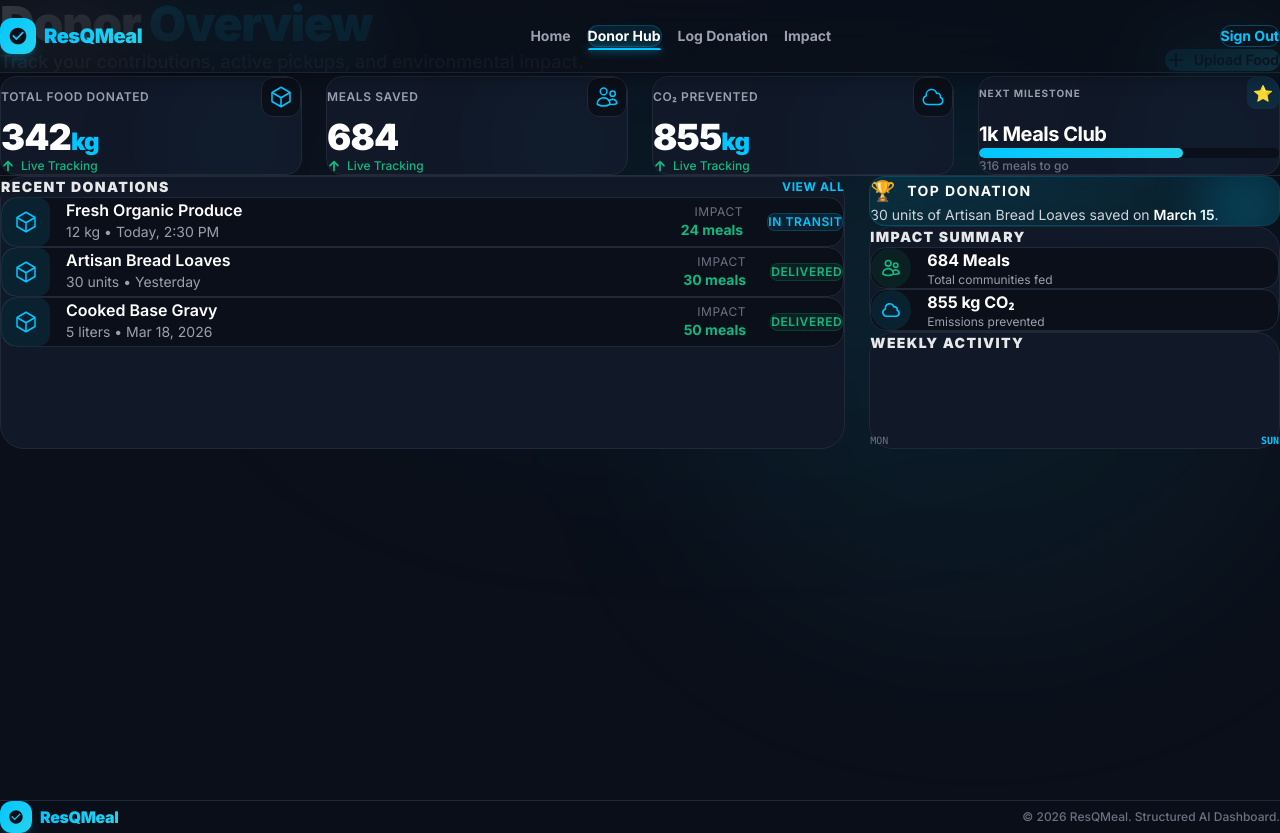
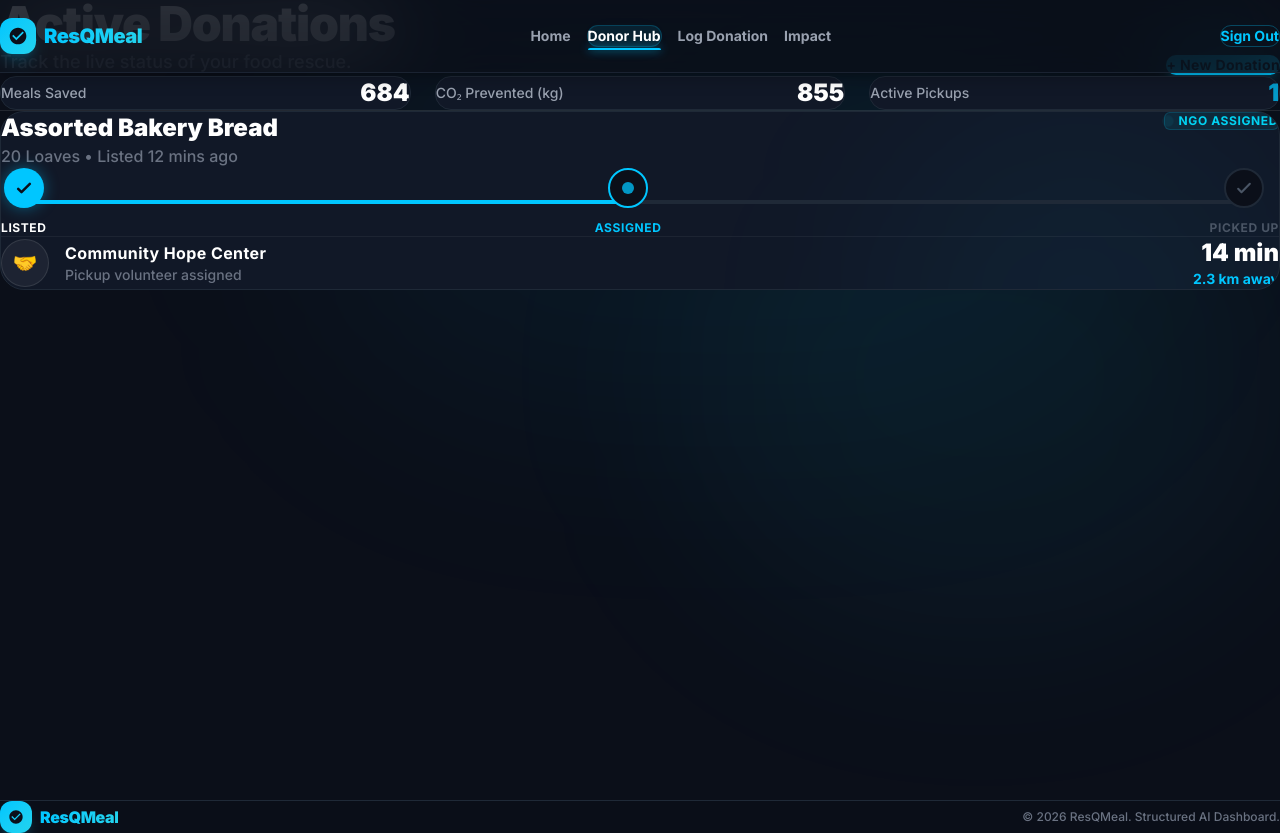
Before and after one commit to swapnilhingane18/resqmealai, a React (Vite) app: page /login in a window 1280 px wide. Both pictures are taken after a click on the element 408 px from the left and 400 px from the top of the page. Built offline with nearby package versions, Linux system fonts and the light colour scheme.

Commit message:
feat: build minimal donor dashboard with active donation tracking

```diff
--- a/src/donor/pages/DonorDashboard.jsx
+++ b/src/donor/pages/DonorDashboard.jsx
@@ -1,234 +1,113 @@
 import { motion } from 'framer-motion';
-import StatsCard from '../../components/StatsCard';
-import Button from '../../components/Button';
 import { Link } from 'react-router-dom';
-
-const recentDonations = [
-  { id: 1, food: 'Fresh Organic Produce', qty: '12 kg', date: 'Today, 2:30 PM', status: 'In Transit', impact: '24 meals' },
-  { id: 2, food: 'Artisan Bread Loaves', qty: '30 units', date: 'Yesterday', status: 'Delivered', impact: '30 meals' },
-  { id: 3, food: 'Cooked Base Gravy', qty: '5 liters', date: 'Mar 18, 2026', status: 'Delivered', impact: '50 meals' },
-];
 
 export default function DonorDashboard() {
   return (
     <div className="min-h-screen py-10">
       <div className="max-w-7xl mx-auto px-6">
+
         {/* Header */}
-        <motion.div
-          initial={{ opacity: 0, y: -20 }}
-          animate={{ opacity: 1, y: 0 }}
-          transition={{ duration: 0.5, ease: 'easeOut' }}
-          className="flex flex-col sm:flex-row sm:items-end justify-between gap-4 mb-10"
-        >
+        <div className="flex flex-col sm:flex-row justify-between items-start sm:items-end gap-6 mb-10">
           <div>
-            <h1 className="text-4xl sm:text-5xl font-black text-white tracking-tight">
-              Donor <span className="text-primary">Overview</span>
-            </h1>
-            <p className="mt-3 text-lg text-gray-500 font-medium">Track your contributions, active pickups, and environmental impact.</p>
+            <h1 className="text-4xl sm:text-5xl font-black text-white tracking-tight">Active Donations</h1>
+            <p className="mt-3 text-lg text-gray-500 font-medium">Track the live status of your food rescue.</p>
           </div>
           <Link to="/donor/upload">
-            <Button variant="primary" className="shrink-0 gap-2">
-              <svg className="w-5 h-5" fill="none" viewBox="0 0 24 24" stroke="currentColor" strokeWidth={2}>
-                <path strokeLinecap="round" strokeLinejoin="round" d="M12 4.5v15m7.5-7.5h-15" />
-              </svg>
-              Upload Food
-            </Button>
+            <button className="px-6 py-3 rounded-xl bg-primary text-[#0B0F19] font-bold text-sm tracking-wide hover:bg-secondary transition-colors shadow-lg shadow-primary/20">
+              + New Donation
+            </button>
           </Link>
-        </motion.div>
+        </div>
 
-        {/* Stats Grid */}
-        <div className="grid grid-cols-1 md:grid-cols-2 lg:grid-cols-4 gap-6 mt-8 mb-8">
-          <StatsCard
-            index={0}
-            title="Total Food Donated"
-            value="342"
-            suffix="kg"
-            icon={<svg className="w-6 h-6 text-primary" fill="none" viewBox="0 0 24 24" stroke="currentColor" strokeWidth={1.5}><path strokeLinecap="round" strokeLinejoin="round" d="M21 7.5l-9-5.25L3 7.5m18 0l-9 5.25m9-5.25v9l-9 5.25M3 7.5l9 5.25M3 7.5v9l9 5.25m0-9v9" /></svg>}
-          />
-          <StatsCard
-            index={1}
-            title="Meals Saved"
-            value="684"
-            icon={<svg className="w-6 h-6 text-primary" fill="none" viewBox="0 0 24 24" stroke="currentColor" strokeWidth={1.5}><path strokeLinecap="round" strokeLinejoin="round" d="M15 19.128a9.38 9.38 0 002.625.372 9.337 9.337 0 004.121-.952 4.125 4.125 0 00-7.533-2.493M15 19.128v-.003c0-1.113-.285-2.16-.786-3.07M15 19.128v.106A12.318 12.318 0 018.624 21c-2.331 0-4.512-.645-6.374-1.766l-.001-.109a6.375 6.375 0 0111.964-3.07M12 6.375a3.375 3.375 0 11-6.75 0 3.375 3.375 0 016.75 0zm8.25 2.25a2.625 2.625 0 11-5.25 0 2.625 2.625 0 015.25 0z" /></svg>}
-          />
-          <StatsCard
-            index={2}
-            title="CO₂ Prevented"
-            value="855"
-            suffix="kg"
-            icon={<svg className="w-6 h-6 text-primary" fill="none" viewBox="0 0 24 24" stroke="currentColor" strokeWidth={1.5}><path strokeLinecap="round" strokeLinejoin="round" d="M2.25 15a4.5 4.5 0 004.5 4.5H18a3.75 3.75 0 001.332-7.257 3 3 0 00-3.758-3.848 5.25 5.25 0 00-10.233 2.33A4.502 4.502 0 002.25 15z" /></svg>}
-          />
-          {/* Progress Indicator Card */}
-          <motion.div
-            initial={{ opacity: 0, scale: 0.95, y: 15 }}
-            animate={{ opacity: 1, scale: 1, y: 0 }}
-            transition={{ duration: 0.5, delay: 0.3, ease: 'easeOut' }}
-            className="bg-[#111827] border border-[#1f2937] hover:border-primary/30 rounded-2xl p-6 group transition-all duration-300 relative overflow-hidden"
-          >
-            <div className="absolute top-0 right-0 w-32 h-32 bg-primary/5 rounded-full blur-3xl group-hover:bg-primary/10 transition-colors" />
-            <div className="relative z-10 flex flex-col justify-between h-full space-y-4">
-              <div className="flex items-center justify-between mb-4">
-                <p className="text-[10px] font-bold text-gray-400 uppercase tracking-widest">Next Milestone</p>
-                <div className="w-8 h-8 rounded-lg bg-primary/10 flex items-center justify-center text-primary">
-                  ⭐
+        {/* Minimal Macro Stats */}
+        <div className="grid grid-cols-1 sm:grid-cols-3 gap-6 mb-12">
+          <div className="bg-[#111827] border border-[#1f2937] px-6 py-5 rounded-2xl flex items-center justify-between">
+            <span className="text-gray-400 font-medium text-sm">Meals Saved</span>
+            <span className="text-2xl font-black text-white">684</span>
           </div>
+          <div className="bg-[#111827] border border-[#1f2937] px-6 py-5 rounded-2xl flex items-center justify-between">
+            <span className="text-gray-400 font-medium text-sm">CO₂ Prevented (kg)</span>
+            <span className="text-2xl font-black text-white">855</span>
           </div>
-              <div>
-                <p className="text-xl font-bold text-white mb-2 tracking-tight">1k Meals Club</p>
-                <div className="w-full bg-[#0B0F19] rounded-full h-2.5 mb-1.5 overflow-hidden">
-                  <div className="bg-gradient-to-r from-primary to-secondary h-2.5 rounded-full" style={{ width: '68%' }} />
+          <div className="bg-[#111827] border border-[#1f2937] px-6 py-5 rounded-2xl flex items-center justify-between">
+            <span className="text-gray-400 font-medium text-sm">Active Pickups</span>
+            <span className="text-2xl font-black text-primary animate-pulse">1</span>
           </div>
-                <p className="text-xs text-gray-500 font-medium">316 meals to go</p>
-              </div>
-            </div>
-          </motion.div>
         </div>
 
         <hr className="border-t border-white/10 my-10" />
 
-        {/* Main Content Grid */}
-        <div className="grid grid-cols-1 lg:grid-cols-3 gap-6">
+        {/* Live Swiggy-Style Tracking Card */}
+        <motion.div
+          initial={{ opacity: 0, y: 20 }}
+          animate={{ opacity: 1, y: 0 }}
+          className="bg-[#111827] border border-[#1f2937] p-8 rounded-3xl relative overflow-hidden"
+        >
+          <div className="absolute top-0 right-0 w-[400px] h-[400px] bg-primary/5 rounded-full blur-[100px] pointer-events-none" />
 
-          {/* Left Column: Recent Activity */}
-          <div className="lg:col-span-2 space-y-8">
-            <motion.div
-              initial={{ opacity: 0, y: 30 }}
-              whileInView={{ opacity: 1, y: 0 }}
-              viewport={{ once: true, margin: "-50px" }}
-              transition={{ duration: 0.5, ease: 'easeOut' }}
-              className="bg-[#111827] border border-[#1f2937] rounded-3xl p-6 sm:p-8 h-full"
-            >
-              <div className="flex items-center justify-between mb-8">
-                <h2 className="text-sm font-black text-white/90 uppercase tracking-widest">Recent Donations</h2>
-                <button className="text-xs font-bold text-primary hover:text-white transition-colors uppercase tracking-wider">View All</button>
+          <div className="relative z-10">
+            <div className="flex justify-between items-start mb-12">
+              <div>
+                <h2 className="text-2xl font-black text-white mb-2">Assorted Bakery Bread</h2>
+                <p className="text-gray-500 font-medium">20 Loaves • Listed 12 mins ago</p>
               </div>
-
-              <div className="space-y-4">
-                {recentDonations.map((item, idx) => (
-                  <motion.div
-                    key={item.id}
-                    initial={{ opacity: 0, x: -20 }}
-                    whileInView={{ opacity: 1, x: 0 }}
-                    viewport={{ once: true }}
-                    transition={{ duration: 0.4, delay: idx * 0.1 }}
-                    className="flex flex-col sm:flex-row sm:items-center justify-between p-5 rounded-2xl bg-[#0B0F19] border border-[#1f2937] hover:border-primary/20 transition-colors gap-4"
-                  >
-                    <div className="flex items-start gap-4">
-                      <div className="w-12 h-12 rounded-xl bg-primary/10 flex items-center justify-center shrink-0">
-                        <svg className="w-6 h-6 text-primary" fill="none" viewBox="0 0 24 24" stroke="currentColor" strokeWidth={1.5}>
-                          <path strokeLinecap="round" strokeLinejoin="round" d="M21 7.5l-9-5.25L3 7.5m18 0l-9 5.25m9-5.25v9l-9 5.25M3 7.5l9 5.25M3 7.5v9l9 5.25m0-9v9" />
-                        </svg>
-                      </div>
-                      <div>
-                        <h4 className="text-white font-semibold">{item.food}</h4>
-                        <p className="text-sm text-gray-400 mt-1">{item.qty} • {item.date}</p>
+              <div className="px-3 py-1.5 bg-cyan-500/10 text-cyan-400 border border-cyan-500/20 rounded-md text-xs font-bold uppercase tracking-wider flex items-center gap-2">
+                <div className="w-1.5 h-1.5 rounded-full bg-cyan-400 animate-ping" />
+                NGO Assigned
               </div>
             </div>
 
-                    <div className="flex items-center justify-between sm:justify-end gap-6 sm:w-1/3">
-                      <div className="text-left sm:text-right">
-                        <p className="text-xs text-gray-500 uppercase tracking-wider mb-1">Impact</p>
-                        <p className="text-sm font-bold text-success">{item.impact}</p>
-                      </div>
-                      <div className={`px-3 py-1.5 rounded-lg text-xs font-semibold uppercase tracking-wider shrink-0 ${
-                        item.status === 'Delivered'
-                          ? 'bg-success/10 text-success border border-success/20'
-                          : 'bg-primary/10 text-primary border border-primary/20'
-                      }`}>
-                        {item.status}
-                      </div>
-                    </div>
-                  </motion.div>
-                ))}
-              </div>
-            </motion.div>
+            {/* Status Timeline */}
+            <div className="relative flex justify-between items-center px-4 mb-4">
+              {/* Connection Line */}
+              <div className="absolute top-1/2 left-8 right-8 h-1 bg-[#1f2937] -translate-y-1/2 rounded-full z-0 overflow-hidden">
+                <div className="h-full bg-primary w-1/2" />
               </div>
 
-          {/* Right Column: Impact Summary & Density Additions */}
-          <div className="lg:col-span-1 space-y-6">
+              {/* Step 1 */}
+              <div className="relative z-10 flex flex-col items-center gap-3">
+                <div className="w-10 h-10 rounded-full bg-primary text-[#0B0F19] flex items-center justify-center shadow-[0_0_15px_rgba(0,198,255,0.4)]">
+                  <svg className="w-5 h-5" fill="none" viewBox="0 0 24 24" stroke="currentColor" strokeWidth={3}><path strokeLinecap="round" strokeLinejoin="round" d="M5 13l4 4L19 7" /></svg>
+                </div>
+                <span className="text-xs font-bold text-white uppercase tracking-wider">Listed</span>
+              </div>
 
-            {/* Top Highlight Card */}
-            <motion.div
-              initial={{ opacity: 0, y: 20 }}
-              whileInView={{ opacity: 1, y: 0 }}
-              viewport={{ once: true }}
-              className="bg-gradient-to-br from-primary/10 to-secondary/5 border border-primary/20 rounded-2xl p-5 relative overflow-hidden"
-            >
-              <div className="absolute -right-4 -top-4 w-24 h-24 bg-primary/20 blur-xl rounded-full" />
-              <div className="flex items-center gap-3 mb-2">
-                <span className="text-xl">🏆</span>
-                <h3 className="text-sm font-bold text-white tracking-widest uppercase">Top Donation</h3>
+              {/* Step 2 */}
+              <div className="relative z-10 flex flex-col items-center gap-3">
+                <div className="w-10 h-10 rounded-full bg-[#0B0F19] border-2 border-primary text-primary flex items-center justify-center">
+                  <div className="w-3 h-3 rounded-full bg-primary animate-pulse" />
                 </div>
-              <p className="text-gray-300 text-sm">30 units of Artisan Bread Loaves saved on <span className="text-white font-semibold">March 15</span>.</p>
-            </motion.div>
+                <span className="text-xs font-bold text-primary uppercase tracking-wider">Assigned</span>
+              </div>
 
-            {/* Impact Summary */}
-            <motion.div
-              initial={{ opacity: 0, y: 30 }}
-              whileInView={{ opacity: 1, y: 0 }}
-              viewport={{ once: true }}
-              transition={{ duration: 0.5, delay: 0.1, ease: 'easeOut' }}
-              className="bg-[#111827] border border-[#1f2937] rounded-3xl p-6"
-            >
-              <h2 className="text-sm font-black text-white/90 uppercase tracking-widest mb-6">Impact Summary</h2>
-              <div className="space-y-4">
-                <div className="p-4 rounded-2xl bg-[#0B0F19] border border-[#1f2937] flex items-center gap-4">
-                  <div className="w-10 h-10 rounded-full bg-success/10 flex items-center justify-center text-success shrink-0">
-                    <svg className="w-5 h-5" fill="none" viewBox="0 0 24 24" stroke="currentColor" strokeWidth={2}>
-                      <path strokeLinecap="round" strokeLinejoin="round" d="M15 19.128a9.38 9.38 0 002.625.372 9.337 9.337 0 004.121-.952 4.125 4.125 0 00-7.533-2.493M15 19.128v-.003c0-1.113-.285-2.16-.786-3.07M15 19.128v.106A12.318 12.318 0 018.624 21c-2.331 0-4.512-.645-6.374-1.766l-.001-.109a6.375 6.375 0 0111.964-3.07M12 6.375a3.375 3.375 0 11-6.75 0 3.375 3.375 0 016.75 0zm8.25 2.25a2.625 2.625 0 11-5.25 0 2.625 2.625 0 015.25 0z" />
-                    </svg>
+              {/* Step 3 */}
+              <div className="relative z-10 flex flex-col items-center gap-3">
+                <div className="w-10 h-10 rounded-full bg-[#0B0F19] border-2 border-[#1f2937] text-gray-600 flex items-center justify-center">
+                  <svg className="w-5 h-5" fill="none" viewBox="0 0 24 24" stroke="currentColor" strokeWidth={2.5}><path strokeLinecap="round" strokeLinejoin="round" d="M5 13l4 4L19 7" /></svg>
                 </div>
-                  <div>
-                    <h3 className="text-white font-bold text-base">684 Meals</h3>
-                    <p className="text-xs text-gray-400">Total communities fed</p>
+                <span className="text-xs font-bold text-gray-600 uppercase tracking-wider">Picked Up</span>
               </div>
             </div>
 
-                <div className="p-4 rounded-2xl bg-[#0B0F19] border border-[#1f2937] flex items-center gap-4">
-                  <div className="w-10 h-10 rounded-full bg-primary/10 flex items-center justify-center text-primary shrink-0">
-                    <svg className="w-5 h-5" fill="none" viewBox="0 0 24 24" stroke="currentColor" strokeWidth={2}>
-                      <path strokeLinecap="round" strokeLinejoin="round" d="M2.25 15a4.5 4.5 0 004.5 4.5H18a3.75 3.75 0 001.332-7.257 3 3 0 00-3.758-3.848 5.25 5.25 0 00-10.233 2.33A4.502 4.502 0 002.25 15z" />
-                    </svg>
-                  </div>
+            {/* NGO Assignment Detail */}
+            <div className="mt-12 pt-8 border-t border-white/5 flex items-center justify-between">
+              <div className="flex items-center gap-4">
+                <div className="w-12 h-12 bg-white/5 border border-white/10 rounded-full flex items-center justify-center text-xl">🤝</div>
                 <div>
-                    <h3 className="text-white font-bold text-base">855 kg CO₂</h3>
-                    <p className="text-xs text-gray-400">Emissions prevented</p>
+                  <h3 className="text-white font-bold tracking-wide">Community Hope Center</h3>
+                  <p className="text-sm text-gray-500 font-medium">Pickup volunteer assigned</p>
                 </div>
               </div>
+              <div className="text-right">
+                <div className="text-2xl font-black text-white">14 min</div>
+                <p className="text-sm text-primary font-bold">2.3 km away</p>
               </div>
-            </motion.div>
+            </div>
 
-            {/* Weekly Activity */}
-            <motion.div
-              initial={{ opacity: 0, y: 30 }}
-              whileInView={{ opacity: 1, y: 0 }}
-              viewport={{ once: true }}
-              transition={{ duration: 0.5, delay: 0.2, ease: 'easeOut' }}
-              className="bg-[#111827] border border-[#1f2937] rounded-3xl p-6"
-            >
-              <h2 className="text-sm font-black text-white/90 uppercase tracking-widest mb-6">Weekly Activity</h2>
-              <div className="flex items-end justify-between h-20 gap-2 px-1">
-                {[4, 7, 3, 8, 5, 10, 6].map((h, i) => (
-                  <div key={i} className="w-full bg-[#0B0F19] rounded-t-md relative group">
-                    <motion.div
-                      initial={{ height: 0 }}
-                      whileInView={{ height: `${h * 10}%` }}
-                      transition={{ duration: 0.8, delay: i * 0.1 }}
-                      className={`absolute bottom-0 w-full rounded-t-md ${i === 6 ? 'bg-primary' : 'bg-[#1f2937] group-hover:bg-primary/50'} transition-colors`}
-                    />
-                  </div>
-                ))}
-              </div>
-              <div className="flex justify-between mt-3 text-[10px] font-mono text-gray-500 uppercase">
-                <span>Mon</span>
-                <span className="text-primary font-bold">Sun</span>
           </div>
         </motion.div>
 
       </div>
     </div>
-
-      </div>
-    </div>
   );
 }
```
Lines whose indentation alone changed are shown as unchanged.
